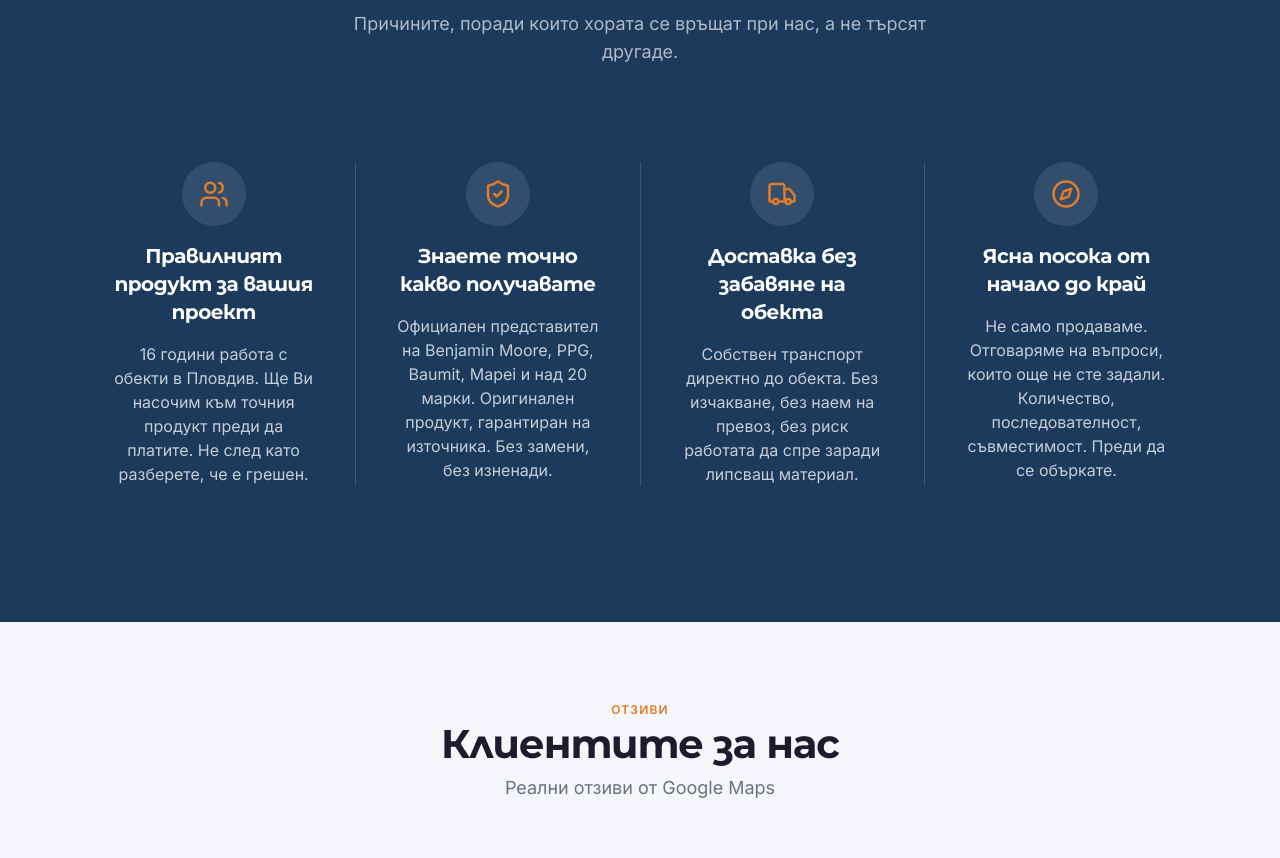
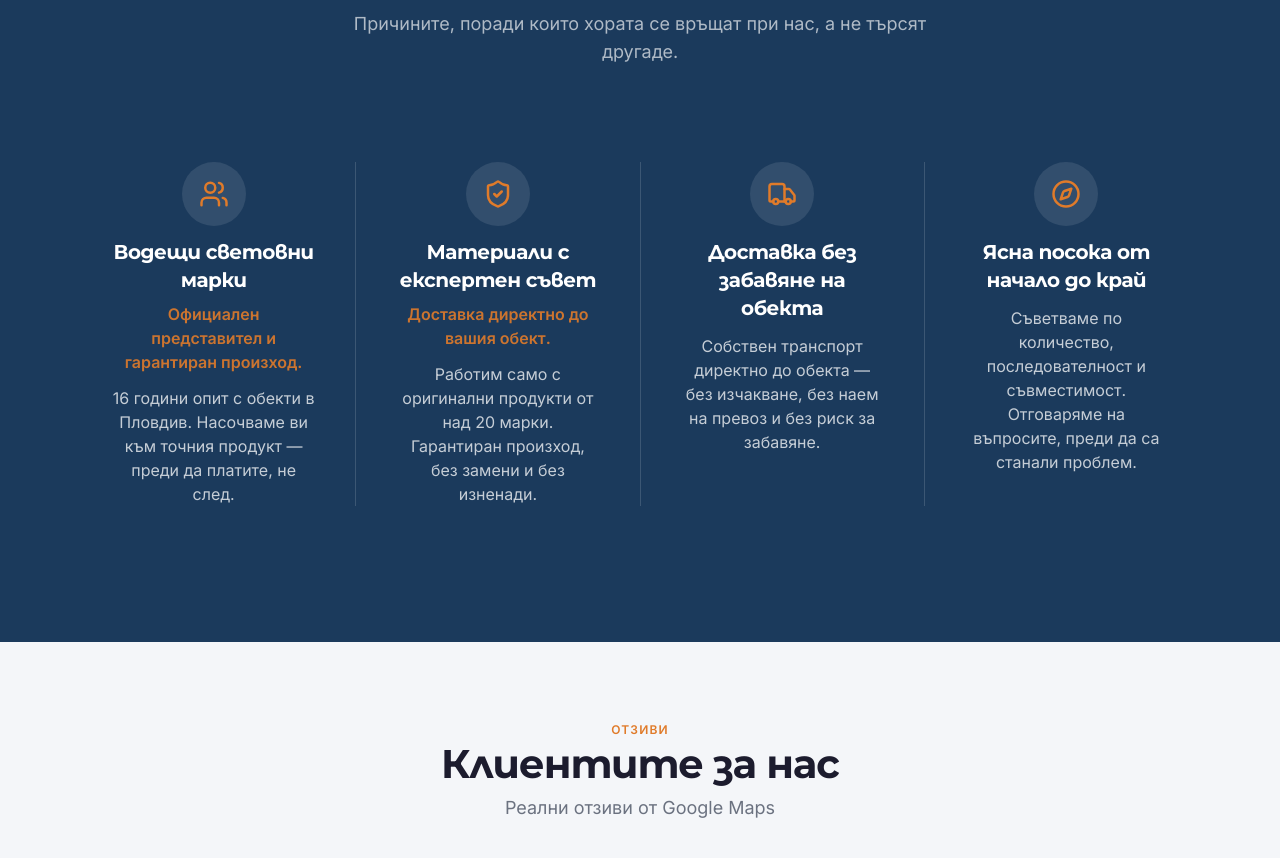
Before and after one commit to dmdigitalpartners/maxterm-paint, a Next.js app: page / in a window 1280 px wide. Shown: the part 3854-4712 px from the top of the page. Built offline with nearby package versions, Linux system fonts and the light colour scheme.

Commit message:
WhyUs: update card headings, add subheadings for cards 1-2, shorten all descriptions

```diff
--- a/src/lib/content.ts
+++ b/src/lib/content.ts
@@ -152,27 +152,29 @@
   items: [
     {
       icon: 'Users',
-      title: 'Правилният продукт за вашия проект',
+      title: 'Водещи световни марки',
+      subtitle: 'Официален представител и гарантиран произход.',
       description:
-        '16 години работа с обекти в Пловдив. Ще Ви насочим към точния продукт преди да платите. Не след като разберете, че е грешен.',
+        '16 години опит с обекти в Пловдив. Насочваме ви към точния продукт — преди да платите, не след.',
     },
     {
       icon: 'ShieldCheck',
-      title: 'Знаете точно какво получавате',
+      title: 'Материали с експертен съвет',
+      subtitle: 'Доставка директно до вашия обект.',
       description:
-        'Официален представител на Benjamin Moore, PPG, Baumit, Mapei и над 20 марки. Оригинален продукт, гарантиран на източника. Без замени, без изненади.',
+        'Работим само с оригинални продукти от над 20 марки. Гарантиран произход, без замени и без изненади.',
     },
     {
       icon: 'Truck',
       title: 'Доставка без забавяне на обекта',
       description:
-        'Собствен транспорт директно до обекта. Без изчакване, без наем на превоз, без риск работата да спре заради липсващ материал.',
+        'Собствен транспорт директно до обекта — без изчакване, без наем на превоз и без риск за забавяне.',
     },
     {
       icon: 'Compass',
       title: 'Ясна посока от начало до край',
       description:
-        'Не само продаваме. Отговаряме на въпроси, които още не сте задали. Количество, последователност, съвместимост. Преди да се объркате.',
+        'Съветваме по количество, последователност и съвместимост. Отговаряме на въпросите, преди да са станали проблем.',
     },
   ],
 } as const
--- a/src/sections/WhyUs.tsx
+++ b/src/sections/WhyUs.tsx
@@ -8,22 +8,29 @@
 function FeatureCell({
   icon,
   title,
+  subtitle,
   description,
 }: {
   icon: string
   title: string
+  subtitle?: string
   description: string
 }) {
   const Icon = ICON_MAP[icon as IconName] ?? Users
 
   return (
-    <div className="flex flex-col items-center text-center gap-4 px-8 lg:px-10 py-8 lg:py-10">
+    <div className="flex flex-col items-center text-center gap-3 px-8 lg:px-10 py-8 lg:py-10">
       <div className="w-16 h-16 rounded-full bg-white/10 flex items-center justify-center shrink-0">
         <Icon size={30} className="text-accent" aria-hidden="true" />
       </div>
       <h3 className="font-display font-bold text-lg lg:text-xl text-white leading-snug">
         {title}
       </h3>
+      {subtitle && (
+        <p className="font-semibold text-sm lg:text-base text-accent/90 leading-snug -mt-1">
+          {subtitle}
+        </p>
+      )}
       <p className="text-white/75 text-sm lg:text-base leading-relaxed max-w-[280px]">
         {description}
       </p>
```
